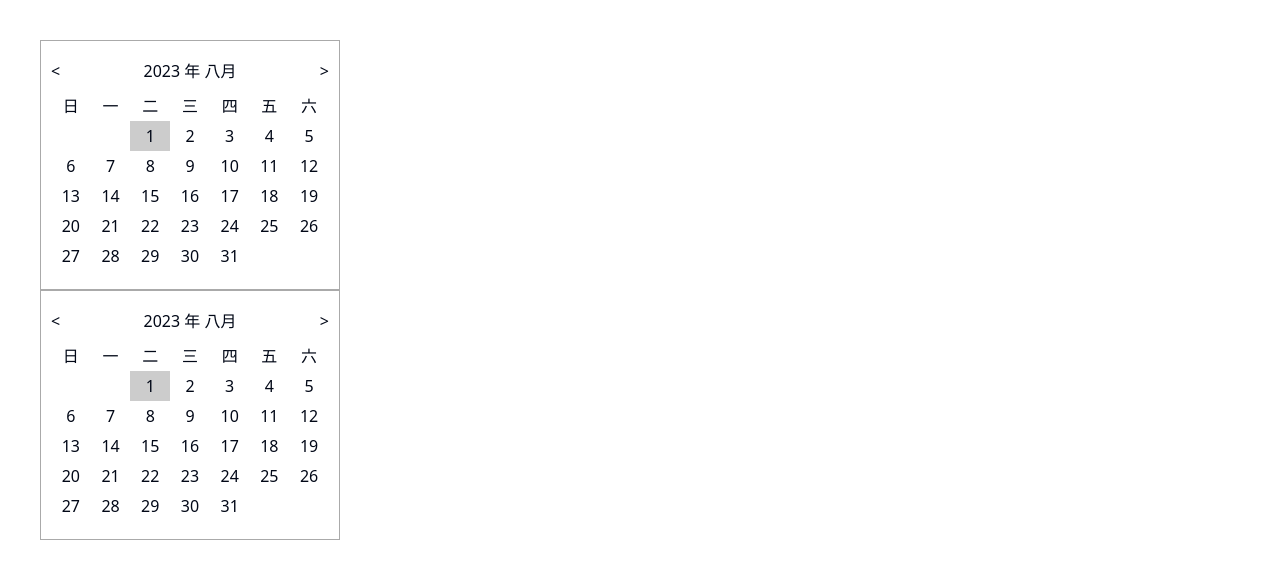
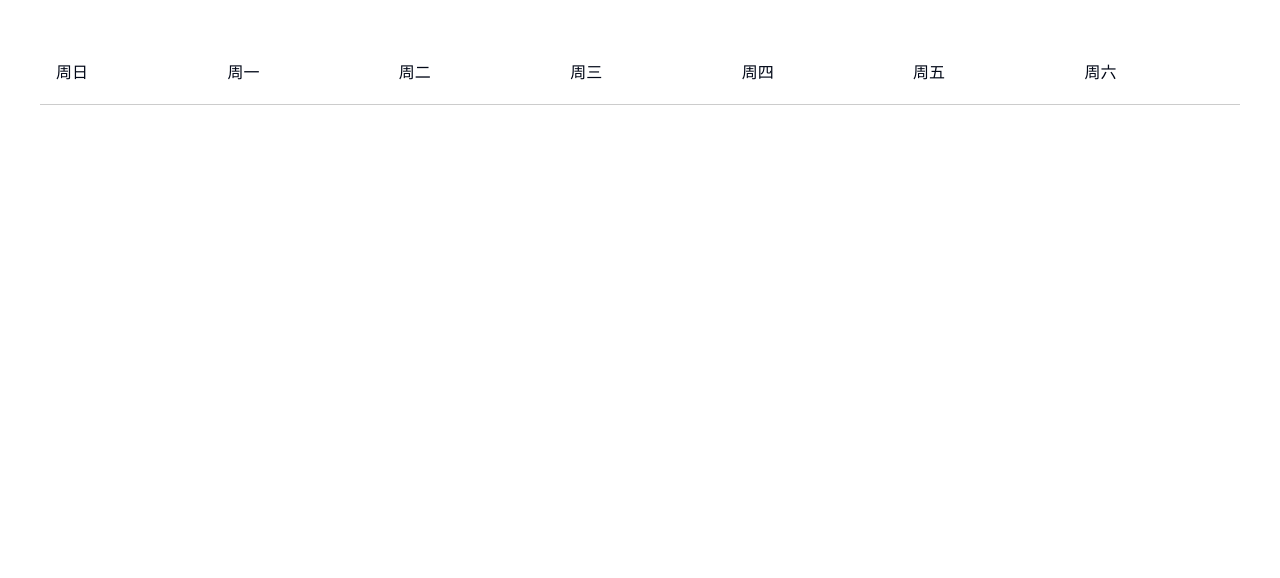
Before and after one commit to thought7878/frontend-technology-demos, a Next.js app: page /library/calendar in a window 1280 px wide. Shown: the top 578 px of the page. Built offline with nearby package versions, Linux system fonts and the light colour scheme.

Commit message:
feat: create Calendar

```diff
--- /dev/null
+++ b/app/library/calendar/Calendar.tsx
@@ -0,0 +1,46 @@
+import dayjs from 'dayjs';
+
+export interface CalendarProps {
+  value?: Date;
+  onChange?: (value: Date) => void;
+}
+
+export default function Calendar({
+  value = new Date(),
+  onChange,
+}: CalendarProps) {
+  return (
+    <div className='w-full'>
+      <MonthCalendar value={value} onChange={onChange} />
+    </div>
+  );
+}
+
+function MonthCalendar({ value, onChange }: MonthCalendarProps) {
+  const weekList = ['周日', '周一', '周二', '周三', '周四', '周五', '周六'];
+  //
+  const current = dayjs(value);
+  const days = current.daysInMonth();
+  const firstDate = current.startOf('month');
+  const week = firstDate.day();
+
+  // console.log(current.daysInMonth());
+
+  // console.log(current.startOf('month').format('YYYY-MM-DD'));
+
+  // console.log(current.endOf('month').format('YYYY-MM-DD'));
+
+  return (
+    <div className=''>
+      {/* week list */}
+      <div className='w-full box-border border-solid border-b border-[#ccc] flex '>
+        {weekList.map((week) => (
+          <div className='flex-1 px-[16px] py-[20px] text-left' key={week}>
+            {week}
+          </div>
+        ))}
+      </div>
+    </div>
+  );
+}
+export interface MonthCalendarProps extends CalendarProps {}
--- a/app/library/calendar/page.tsx
+++ b/app/library/calendar/page.tsx
@@ -2,9 +2,11 @@
 
 import { useEffect, useRef } from 'react';
 import './index.css';
-import Calendar, {
+import MiniCalendar, {
   type CalendarRef,
 } from '@/app/library/calendar/MiniCalendar';
+import dayjs from 'dayjs';
+import Calendar from '@/app/library/calendar/Calendar';
 
 export default function Page() {
   // const date = new Date(2024, 7, 1);
@@ -23,26 +25,33 @@ export default function Page() {
   // console.log('getDay', d1.getDay());
 
   const calendarRef = useRef<CalendarRef>(null);
-  console.log('before render', calendarRef.current?.getDate().toLocaleString());
-  useEffect(() => {
-    console.log(
-      'useEffect calendarRef',
-      calendarRef.current?.getDate().toLocaleString()
-    );
-    calendarRef.current?.setDate(new Date('2023-8-1'));
-    // calendarRef.current?.getDate().toLocaleString();
-  }, []);
+  // console.log('before render', calendarRef.current?.getDate().toLocaleString());
+  // useEffect(() => {
+  //   console.log(
+  //     'useEffect calendarRef',
+  //     calendarRef.current?.getDate().toLocaleString()
+  //   );
+  //   calendarRef.current?.setDate(new Date('2023-8-1'));
+  //   // calendarRef.current?.getDate().toLocaleString();
+  // }, []);
+
+  // //
+  // console.log(dayjs('2023-11-1').daysInMonth());
+
+  // console.log(dayjs('2023-11-1').startOf('month').format('YYYY-MM-DD'));
+
+  // console.log(dayjs('2023-11-1').endOf('month').format('YYYY-MM-DD'));
 
   return (
     <div>
-      <Calendar
+      <Calendar value={new Date()} />
+      {/* <MiniCalendar
         ref={calendarRef}
         value={new Date(2024, 7, 1)}
         onChange={(date) => {
           alert(date.toLocaleString());
         }}
-      />
-      <Calendar value={new Date('2023-8-1')} />
+      /> */}
     </div>
   );
 }
--- a/next.config.mjs
+++ b/next.config.mjs
@@ -1,4 +1,6 @@
 /** @type {import('next').NextConfig} */
-const nextConfig = {};
+const nextConfig = {
+  reactStrictMode: false,
+};
 
 export default nextConfig;
```
